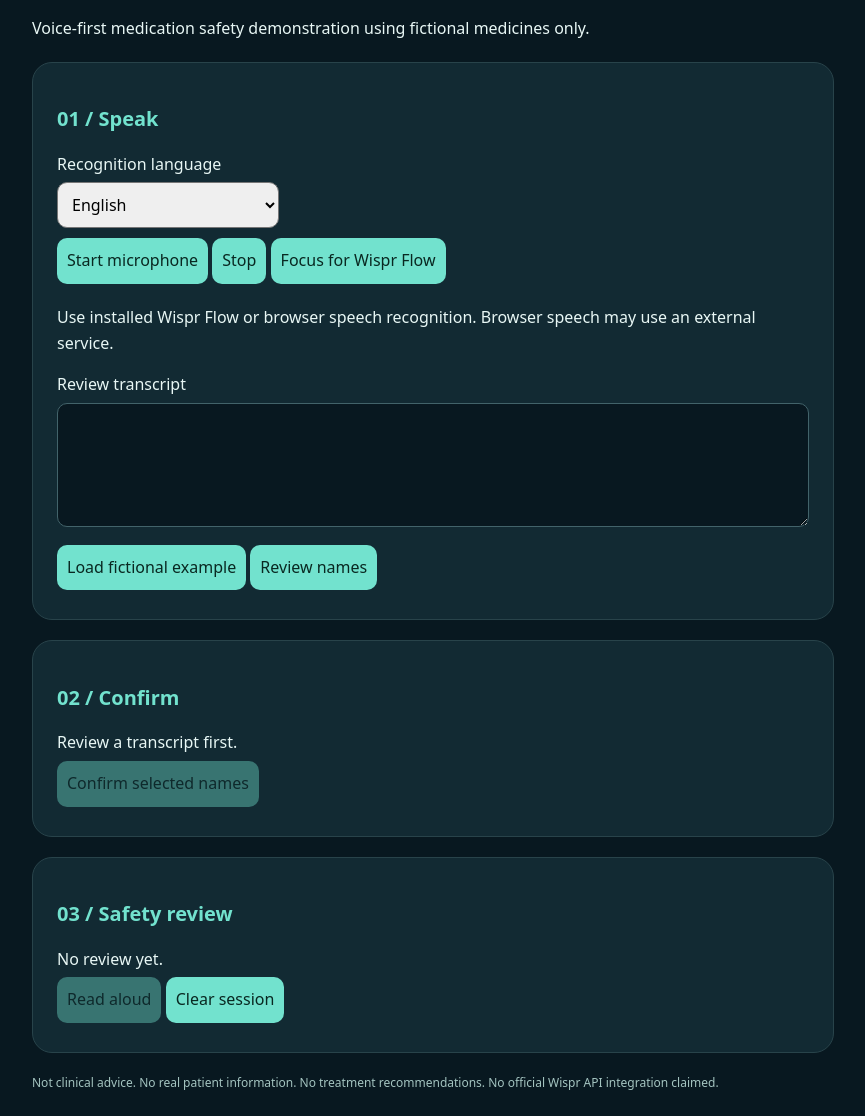
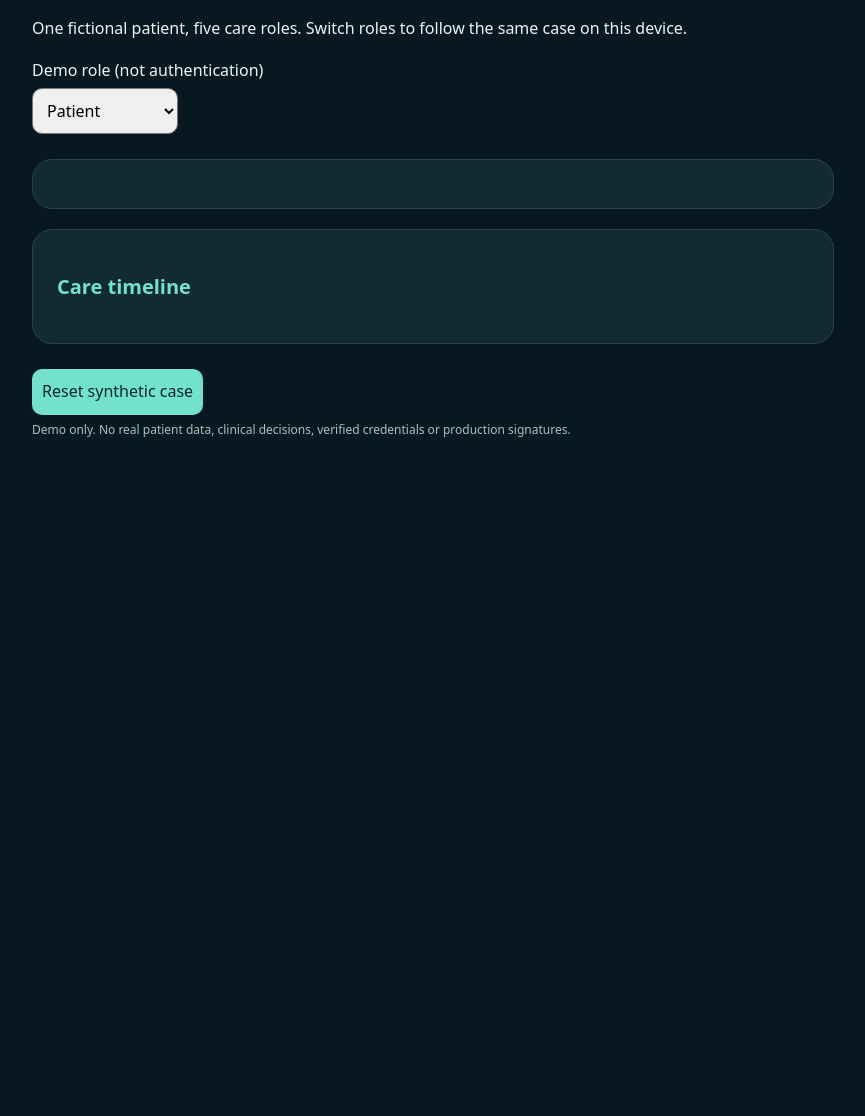
Before and after one commit to Hassansyed21/rxease-voice-hackathon, a plain HTML site: page web/index.html in a window 1280 px wide. Shown: the part 291-1407 px from the top of the page, without its empty margins (207-1072 px from the left). After the commit the page ends 800 px from the top, so only its background shows below. Drawn offline with Linux system fonts and the light colour scheme.

Commit message:
Align prototype with submitted Round 1 care pathway

```diff
--- a/web/index.html
+++ b/web/index.html
@@ -1,9 +1 @@
-<!doctype html>
-<html lang="en">
-<head><meta charset="utf-8"><meta name="viewport" content="width=device-width,initial-scale=1"><title>RxEase Voice</title><link rel="stylesheet" href="style.css"></head>
-<body><header><strong>RxEase / Voice</strong><span>HACKATHON PROTOTYPE</span></header><main>
-<h1>Speak. Verify. Stay informed.</h1><p>Voice-first medication safety demonstration using fictional medicines only.</p>
-<section><h2>01 / Speak</h2><label for="language">Recognition language</label><select id="language"><option value="en-IN">English</option><option value="hi-IN">Hindi (experimental)</option><option value="kn-IN">Kannada (experimental)</option></select><div><button id="mic">Start microphone</button> <button id="stop">Stop</button> <button id="flow">Focus for Wispr Flow</button></div><p id="status" role="status">Use installed Wispr Flow or browser speech recognition. Browser speech may use an external service.</p><label for="transcript">Review transcript</label><textarea id="transcript" maxlength="500" rows="4"></textarea><button id="example">Load fictional example</button> <button id="review">Review names</button></section>
-<section><h2>02 / Confirm</h2><div id="names">Review a transcript first.</div><button id="confirm" disabled>Confirm selected names</button></section>
-<section><h2>03 / Safety review</h2><div id="result" role="status">No review yet.</div><button id="speak" disabled>Read aloud</button> <button id="clear">Clear session</button></section>
-<footer>Not clinical advice. No real patient information. No treatment recommendations. No official Wispr API integration claimed.</footer></main><script src="app.js"></script></body></html>
+<!doctype html><html lang="en"><head><meta charset="utf-8"><meta name="viewport" content="width=device-width,initial-scale=1"><title>RxEase | Care journey</title><link rel="stylesheet" href="style.css"></head><body><header><strong>RxEase / Care</strong><span>SYNTHETIC DEMO</span></header><main><h1>From check-in to follow-up.</h1><p>One fictional patient, five care roles. Switch roles to follow the same case on this device.</p><label for="role">Demo role (not authentication)</label><select id="role"><option>Patient</option><option>Doctor</option><option>Pharmacist</option><option>Lab staff</option><option>Administrator</option></select><section id="panel"></section><section><h2>Care timeline</h2><div id="timeline"></div></section><button id="reset">Reset synthetic case</button><footer>Demo only. No real patient data, clinical decisions, verified credentials or production signatures.</footer></main><script src="app.js"></script></body></html>
```
